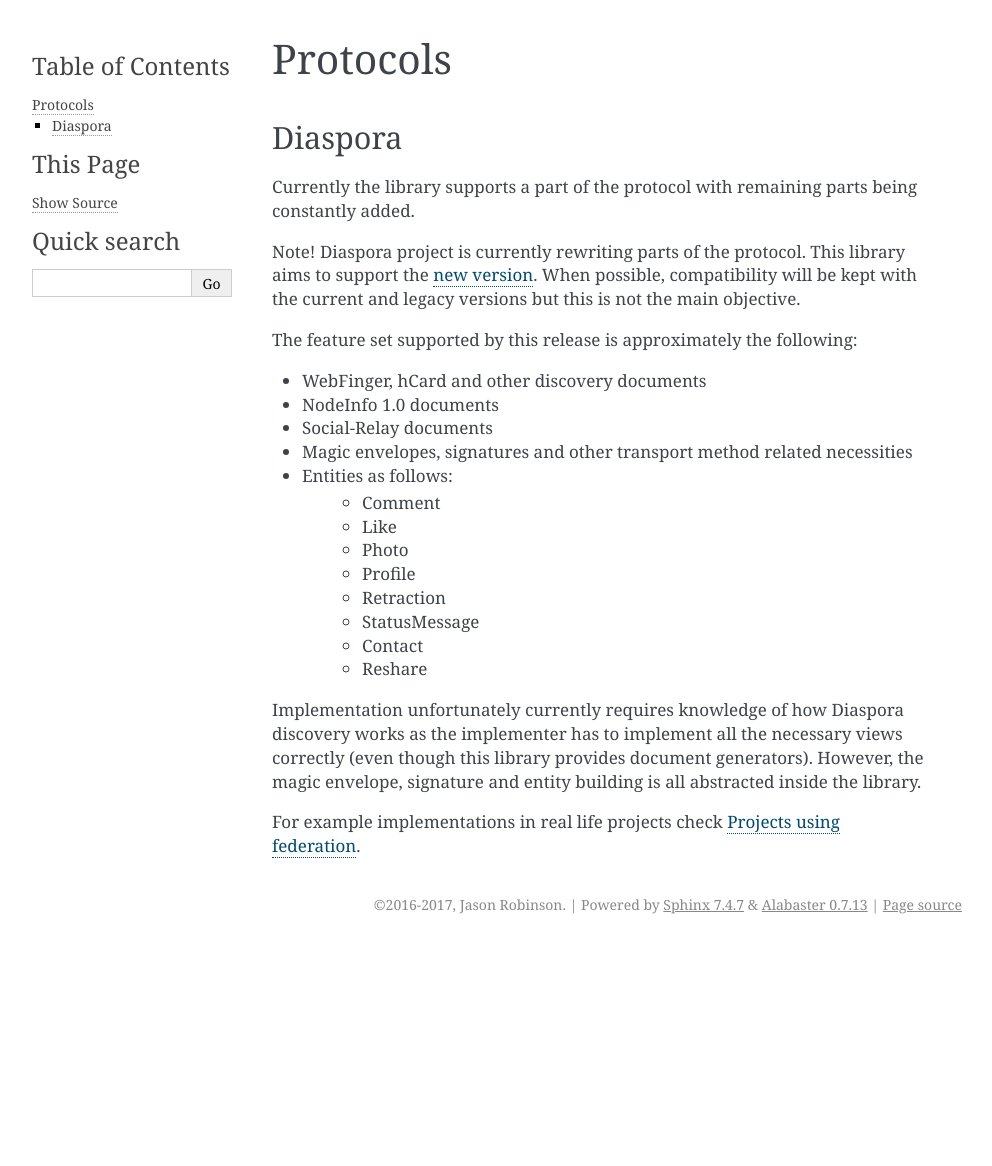
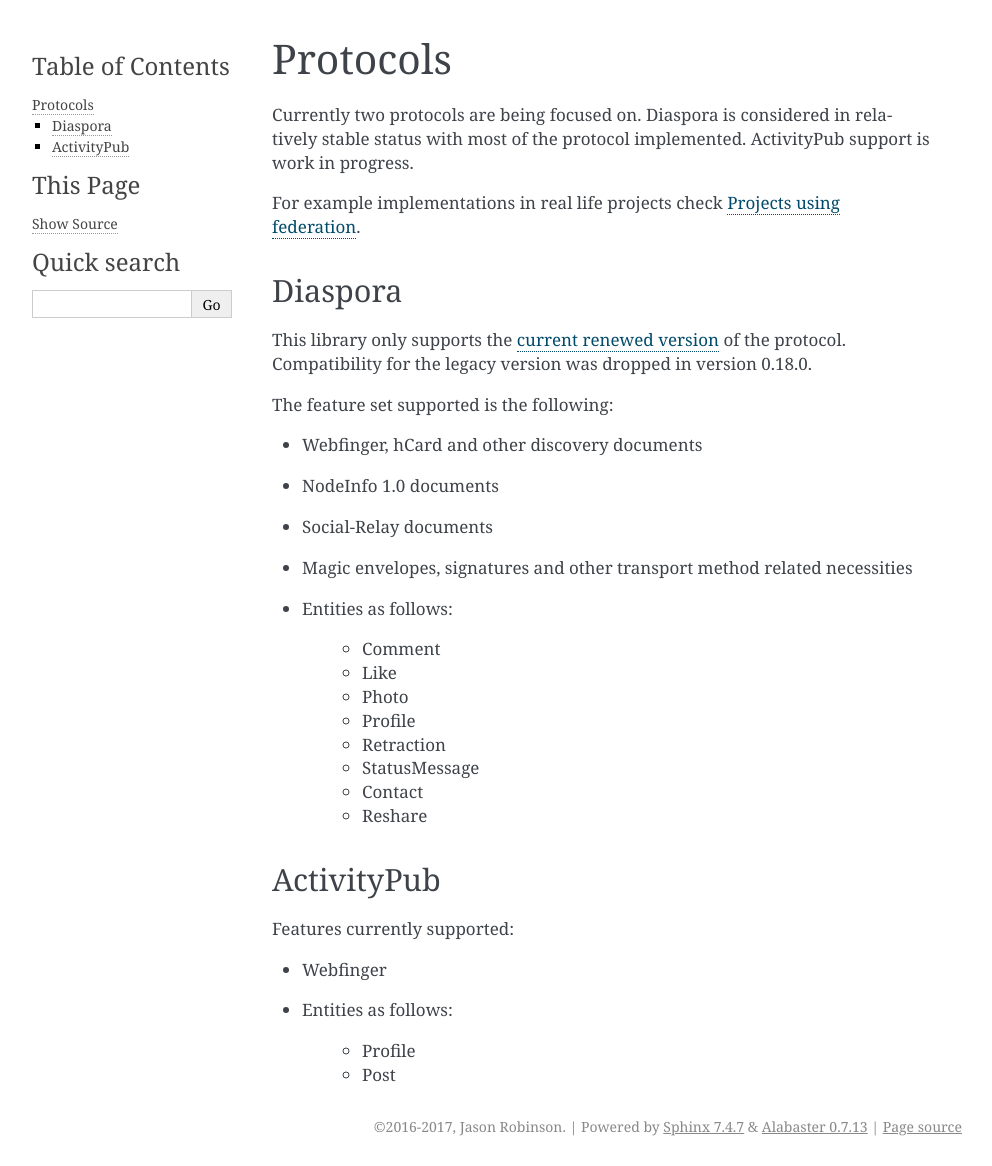
Before and after one commit to jaywink/federation, a Sphinx documentation site: the page built from docs/protocols.rst, in a window 1280 px wide. Shown: the whole page, without its empty margins (148-1140 px from the left). Built offline with Sphinx 7.4.7, drawn with Linux system fonts in a browser that asks for light colours; before the commit the page ends 944 px from its top, so only the background shows below that.

Commit message:
Documentation updates regarding ActivityPub and other things

```diff
--- a/docs/development.rst
+++ b/docs/development.rst
@@ -34,8 +34,6 @@
 Contact for help
 ----------------
 
-Easiest via FreeNode IRC, channel ``#python-federation`` (`webchat here <http://webchat.freenode.net?channels=%23python-federation&uio=d4>`_).
-
-There is also a `Gitter chat <https://gitter.im/python-federation/Lobby>`_ available.
+Easiest via Matrix on channel ``#socialhome:matrix.org``.
 
 You can also ask questions or give feedback via issues.
--- a/docs/example_projects.rst
+++ b/docs/example_projects.rst
@@ -5,5 +5,6 @@
 
 For examples on how to integrate this library into your project, check these examples:
 
-* `Socialhome <https://github.com/jaywink/socialhome>`_ - a federated home page builder slash personal social network server with high emphasis on card style content visualization.
-* `Social-Relay <https://github.com/jaywink/social-relay>`_ - a reference server for the public content relay system that uses the Diaspora protocol.
+* `Socialhome <https://socialhome.network>`_ - a federated home page builder slash personal social network server with high emphasis on card style content visualization.
+* `Social-Relay <https://git.feneas.org/jaywink/social-relay>`_ - a reference server for the public content relay system that uses the Diaspora protocol.
+* `The Federation info <https://the-federation.info>`_ - statistics and node list for the federated web.
--- a/docs/introduction.rst
+++ b/docs/introduction.rst
@@ -1,7 +1,7 @@
 Introduction
 ============
 
-The aim of *federation* is to provide and abstract multiple social web protocols like Diaspora in one package. This way applications can be built to (almost) transparently support many protocols without the app builder having to know everything about those protocols.
+The aim of *federation* is to provide and abstract multiple social web protocols like Diaspora and ActivityPub in one package. This way applications can be built to (almost) transparently support many protocols without the app builder having to know everything about those protocols.
 
 While the library does aim to provide an easy way to implement protocols like Diaspora into your application, it will not be a one to one mirror image of said protocols. The idea is to present one unified collection of entities and high level methods to the application to use. Since protocols can support different feature sets or have different ideas on even simple entities like status messages, it would be impossible to model the core entities according to a single protocol.
 
@@ -10,7 +10,7 @@
 Status
 ------
 
-Currently the library supports a part of the Diaspora protocol with remaining parts being constantly added. See the `Diaspora <http://federation.readthedocs.io/en/latest/protocols.html#diaspora>`_ protocol page for support status.
+Currently two protocols are being focused on. Diaspora is considered in relatively stable status with most of the protocol implemented. ActivityPub support is work in progress.
 
 The code base is well tested and in use in several projects. Backward incompatible changes will however be made at this stage still, however those will be clearly documented in changelog entries.
 
@@ -40,4 +40,4 @@
 Author
 ......
 
-Jason Robinson / `jasonrobinson.me <https://jasonrobinson.me>`_ / `GitHub <https://github.com/jaywink>`_ / `GitLab <https://git.feneas.org/jaywink>`_
+Jason Robinson / `jasonrobinson.me <https://jasonrobinson.me>`_ / `GitLab <https://git.feneas.org/jaywink>`_ / `GitHub <https://github.com/jaywink>`_
--- a/docs/protocols.rst
+++ b/docs/protocols.rst
@@ -1,22 +1,25 @@
 Protocols
 =========
+
+Currently two protocols are being focused on. Diaspora is considered in relatively stable status with most of the protocol implemented. ActivityPub support is work in progress.
+
+For example implementations in real life projects check :ref:`example-projects`.
 
 .. _diaspora:
 
 Diaspora
 --------
 
-Currently the library supports a part of the protocol with remaining parts being constantly added.
+This library only supports the `current renewed version <http://diaspora.github.io/diaspora_federation/>`_ of the protocol. Compatibility for the legacy version was dropped in version 0.18.0.
 
-Note! Diaspora project is currently rewriting parts of the protocol. This library aims to support the `new version <http://diaspora.github.io/diaspora_federation/>`_. When possible, compatibility will be kept with the current and legacy versions but this is not the main objective.
+The feature set supported is the following:
 
-The feature set supported by this release is approximately the following:
-
-* WebFinger, hCard and other discovery documents
+* Webfinger, hCard and other discovery documents
 * NodeInfo 1.0 documents
 * Social-Relay documents
 * Magic envelopes, signatures and other transport method related necessities
 * Entities as follows:
+
    * Comment
    * Like
    * Photo
@@ -26,6 +29,15 @@
    * Contact
    * Reshare
 
-Implementation unfortunately currently requires knowledge of how Diaspora discovery works as the implementer has to implement all the necessary views correctly (even though this library provides document generators). However, the magic envelope, signature and entity building is all abstracted inside the library.
+.. _activitypub:
 
-For example implementations in real life projects check :ref:`example-projects`.
+ActivityPub
+-----------
+
+Features currently supported:
+
+* Webfinger
+* Entities as follows:
+
+   * Profile
+   * Post
```
Also changed, not shown: README.md (+4 -4 lines), docs/usage.rst (+5 -2 lines), docs/_static/generic_diagram.png, 1 other file.
